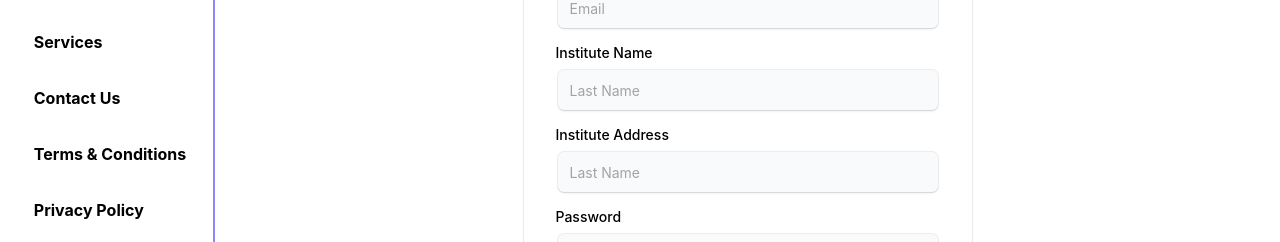
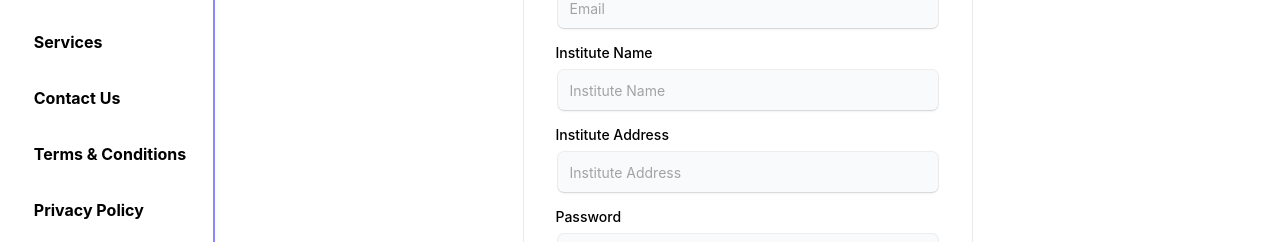
Before and after one commit to MobrilzPvtLtd/Child-Care-SMS-Front, a React (Vite) app: page /register in a window 1280 px wide. Shown: the part 210-452 px from the top of the page. Built offline with nearby package versions, Linux system fonts and the light colour scheme.

Commit message:
placeholder fixed

```diff
--- a/src/pages/Register/Register.tsx
+++ b/src/pages/Register/Register.tsx
@@ -39,11 +39,11 @@ export function Register() {
         </LabelInputContainer>
         <LabelInputContainer className="mb-4">
             <Label htmlFor="institutename">Institute Name</Label>
-            <Input id="lastname" placeholder="Last Name" type="text" />
+            <Input id="lastname" placeholder="Institute Name" type="text" />
           </LabelInputContainer>
         <LabelInputContainer className="mb-4">
             <Label htmlFor="instituteaddress">Institute Address</Label>
-            <Input id="lastname" placeholder="Last Name" type="text" />
+            <Input id="lastname" placeholder="Institute Address" type="text" />
           </LabelInputContainer>
         <LabelInputContainer className="mb-4">
           <Label htmlFor="password">Password</Label>
```
